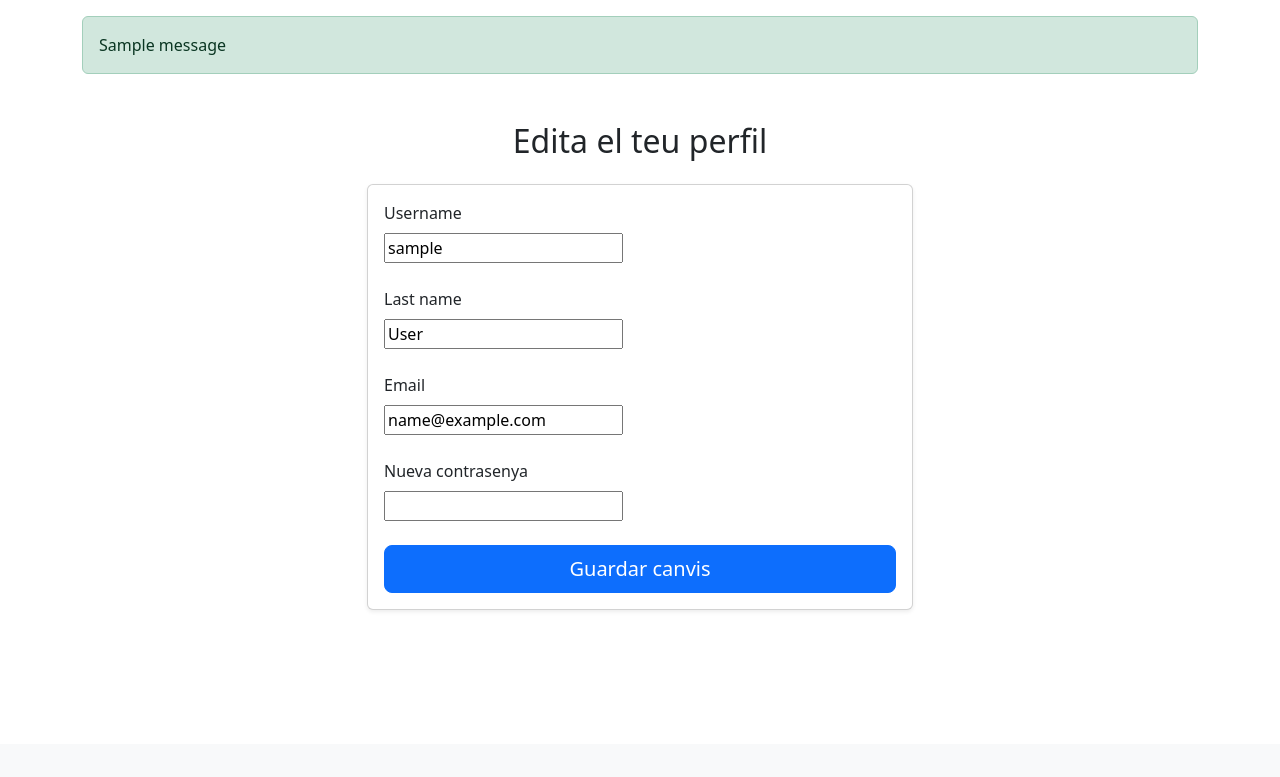
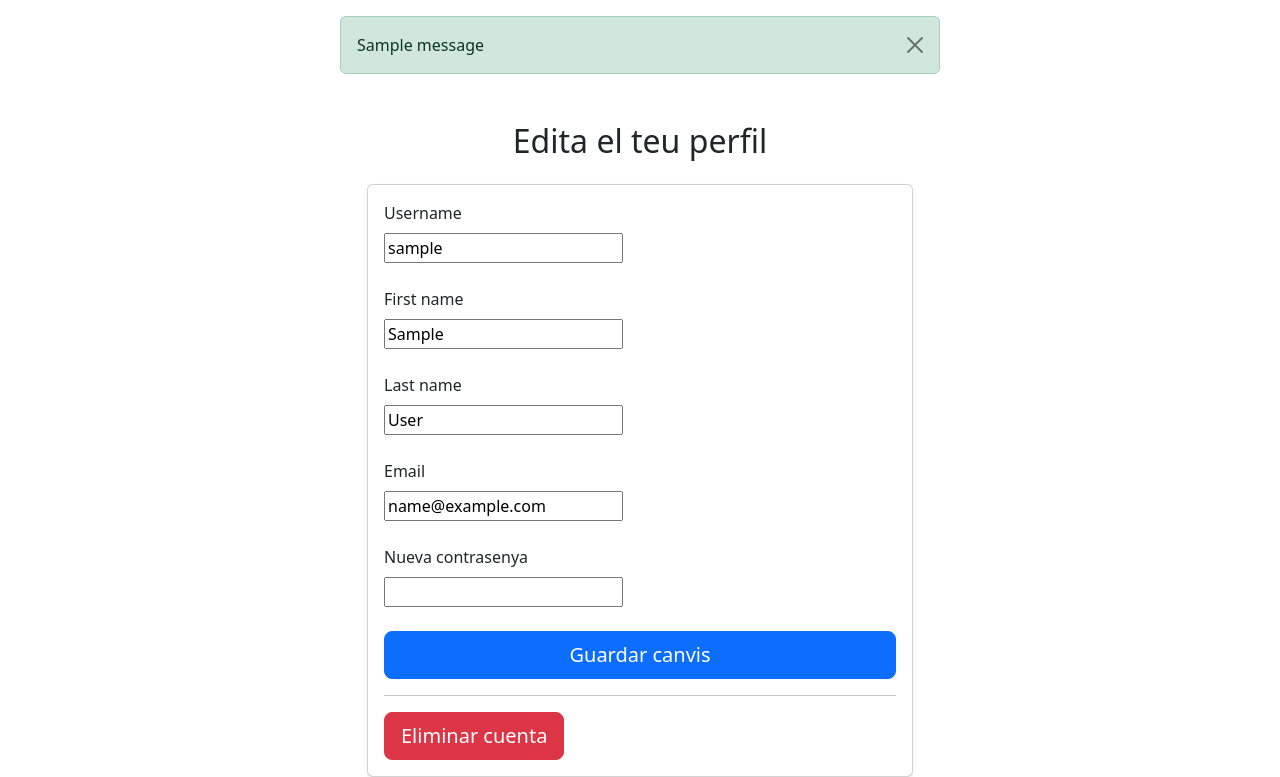
Before and after one commit to osc4r-mm/python, a Django app: page /profile/edit/ in a window 1280 px wide. Shown: the part 56-833 px from the top of the page. Before the commit the page ends 666 px from the top, so only its background shows below. Run offline with Django 4.2, Linux system fonts and the light colour scheme; a user stored in the database is signed in; tables that the repository leaves empty hold one stand-in row (values such as "Sample post"); one stand-in notice (Sample message) is shown; style sheets or scripts are compiled from the project's sources; some libraries are stand-ins or nearby versions.

Commit message:
parcial 3

```diff
--- a/djongo/gym_project/gym_app/forms.py
+++ b/djongo/gym_project/gym_app/forms.py
@@ -2,19 +2,23 @@ from django import forms
 from django.contrib.auth.forms import UserCreationForm
 from .models import User
 
+# Formulari per al registre d'usuaris nous
 class UserRegistrationForm(UserCreationForm):
     email = forms.EmailField(required=True)
     class Meta:
         model = User
-        fields = ['email', 'username', 'last_name', 'role', 'password1', 'password2']
+        fields = ['email', 'username', 'first_name', 'last_name', 'role', 'password1', 'password2']
 
+# Formulari per a l'inici de sessió
 class UserLoginForm(forms.Form):
     email = forms.EmailField()
     password = forms.CharField(widget=forms.PasswordInput)
 
+# Formulari per editar el perfil d'un usuari
 class EditProfileForm(forms.ModelForm):
     class Meta:
         model = User
-        fields = ['username', 'last_name', 'email']
+        fields = ['username', 'first_name', 'last_name', 'email']
+
 
     password = forms.CharField(widget=forms.PasswordInput(), required=False, label="Nueva contrasenya")
--- a/djongo/gym_project/gym_app/templates/base.html
+++ b/djongo/gym_project/gym_app/templates/base.html
@@ -5,27 +5,28 @@
         <meta charset="UTF-8">
         <meta name="viewport" content="width=device-width, initial-scale=1.0">
         <title>{% block title %}GymApp{% endblock %}</title>
+
         <link href="https://cdn.jsdelivr.net/npm/bootstrap@5.3.0-alpha1/dist/css/bootstrap.min.css" rel="stylesheet">
         <link href="{% static 'dist/bundle.css' %}" rel="stylesheet">
         <link href="{% static 'dist/style.css' %}" rel="stylesheet">
     </head>
     <body>
+        <!-- Barra de navegació -->
         <nav class="navbar navbar-expand-lg navbar-light bg-light">
             <div class="container-fluid">
+                <!-- Enllaç a la pàgina d'inici -->
                 <a class="navbar-brand" href="{% url 'home' %}">Gimnàs</a>
-                <button class="navbar-toggler" type="button" data-bs-toggle="collapse" data-bs-target="#navbarNav" aria-controls="navbarNav" aria-expanded="false" aria-label="Toggle navigation">
-                    <span class="navbar-toggler-icon"></span>
-                </button>
+                <!-- Elements del menú de navegació -->
                 <div class="collapse navbar-collapse" id="navbarNav">
-                    <ul class="navbar-nav ms-auto">
-                        {% if user.is_authenticated %}
+                    <ul class="navbar-nav ms-auto"> <!-- Menú alineat a la dreta -->
+                        {% if user.is_authenticated %} <!-- Si l'usuari ha iniciat sessió -->
                             <li class="nav-item">
                                 <a class="nav-link" href="{% url 'profile' %}">El teu perfil</a>
                             </li>
                             <li class="nav-item">
                                 <a class="nav-link" href="{% url 'logout' %}">Tancar sessió</a>
                             </li>
-                        {% else %}
+                        {% else %} <!-- Si l'usuari no ha iniciat sessió -->
                             <li class="nav-item">
                                 <a class="nav-link" href="{% url 'login' %}">Iniciar sessió</a>
                             </li>
@@ -37,17 +38,25 @@
                 </div>
             </div>
         </nav>
+
+        <!-- Missatges de errors o confirmacions -->
         {% if messages %}
-    <div class="container mt-3">
-        {% for message in messages %}
-            <div class="alert alert-{{ message.tags }}">{{ message }}</div>
-        {% endfor %}
-    </div>
-{% endif %}
+            <div class="container mt-3">
+                {% for message in messages %}
+                    <!-- Missatges amb recuadre centrat i colors dependents del tipus -->
+                    <div class="alert alert-{{ message.tags }} alert-dismissible fade show mx-auto" style="max-width: 600px;" role="alert">
+                        {{ message }}
+                        <button type="button" class="btn-close" data-bs-dismiss="alert" aria-label="Close"></button>
+                    </div>
+                {% endfor %}
+            </div>
+        {% endif %}
 
+        <!-- Secció de contingut de les plantilles -->
         {% block content %}
         {% endblock %}
 
+        <!-- Bootstrap JS i arxius JavaScript -->
         <script src="https://cdn.jsdelivr.net/npm/bootstrap@5.3.0-alpha1/dist/js/bootstrap.bundle.min.js"></script>
         <script src="{% static 'dist/bundle.js' %}"></script>
     </body>
--- a/djongo/gym_project/gym_app/templates/edit_profile.html
+++ b/djongo/gym_project/gym_app/templates/edit_profile.html
@@ -28,6 +28,11 @@
                             <button type="submit" class="btn btn-primary btn-lg">Guardar canvis</button>
                         </div>
                     </form>
+                    <hr>
+                    <form method="POST" action="{% url 'delete_user' %}">
+                        {% csrf_token %}
+                        <button type="submit" class="btn btn-danger btn-lg">Eliminar cuenta</button>
+                    </form>
                 </div>
             </div>
         </div>
--- a/djongo/gym_project/gym_app/templates/profile.html
+++ b/djongo/gym_project/gym_app/templates/profile.html
@@ -10,8 +10,8 @@
                 <p>{{ user.username }}</p>
             </div>
             <div class="mb-3">
-                <strong>cognom:</strong>
-                <p>{{ user.last_name }}</p>
+                <strong>Nom complet:</strong>
+                <p>{{ user.last_name }} {{ user.first_name }}</p>
             </div>
             <div class="mb-3">
                 <strong>Correu electrònic:</strong>
--- a/djongo/gym_project/gym_app/urls.py
+++ b/djongo/gym_project/gym_app/urls.py
@@ -7,8 +7,9 @@ urlpatterns = [
     path('', views.home, name='home'),
     path('register/', views.register, name='register'),
     path('login/', auth_views.LoginView.as_view(next_page='home'), name='login'),
+    path('profile/', views.profile, name='profile'),
     path('profile/edit/', views.edit_profile, name='edit_profile'),
-    path('profile/', views.profile, name='profile'),
+    path('profile/delete/', views.delete_user, name='delete_user'),
     path('logout/', auth_views.LogoutView.as_view(next_page='home'), name='logout'),
     path('admin/', admin.site.urls),
     ]
--- a/djongo/gym_project/gym_app/views.py
+++ b/djongo/gym_project/gym_app/views.py
@@ -5,12 +5,13 @@ from django.contrib.auth.decorators import login_required
 from django.contrib import messages
 from .forms import *
 
+# Vista per al registre d'un nou usuari
 def register(request):
     if request.method == 'POST':
         form = UserRegistrationForm(request.POST)
         if form.is_valid():
-            user = form.save()
-            login(request, user)
+            user = form.save()  # Guarda el nou usuari a la base de dades
+            login(request, user)  # Inicia sessió automàticament després del registre
             messages.success(request, 'Registre completat amb èxit!')
             return redirect('home')
         else:
@@ -19,13 +20,14 @@ def register(request):
         form = UserRegistrationForm()
     return render(request, 'register.html', {'form': form})
 
+# Vista per iniciar sessió d'un usuari
 def user_login(request):
     if request.method == 'POST':
         form = UserLoginForm(request.POST)
         if form.is_valid():
             email = form.cleaned_data.get('email')
             password = form.cleaned_data.get('password')
-            user = authenticate(request, email=email, password=password)
+            user = authenticate(request, email=email, password=password)  # Autentica l'usuari amb email i contrasenya
             if user is not None:
                 login(request, user)
                 messages.success(request, 'Has iniciat sessió correctament!')
@@ -36,27 +38,39 @@ def user_login(request):
         form = UserLoginForm()
     return render(request, 'login.html', {'form': form})
 
+# Vista per editar el perfil de l'usuari (requereix estar autenticat)
 @login_required
 def edit_profile(request):
     if request.method == 'POST':
-        form = EditProfileForm(request.POST, instance=request.user)
+        form = EditProfileForm(request.POST, instance=request.user)  # Actualitza el perfil de l'usuari actual
         if form.is_valid():
-            form.save()  # Guarda los cambios en el usuario actual
+            form.save()  # Guarda els canvis en el perfil
             messages.success(request, 'Perfil actualitzat exitosament')
-            return redirect('profile')  # Redirige a la vista de perfil
+            return redirect('profile')
     else:
-        form = EditProfileForm(instance=request.user)  # Precarga el formulario con datos del usuario actual
+        form = EditProfileForm(instance=request.user)  # Precàrrega el formulari amb les dades de l'usuari actual
     return render(request, 'edit_profile.html', {'form': form})
 
+@login_required
+def delete_user(request):
+    user = request.user
+    if request.method == "POST":
+        user.delete()
+        messages.success(request, "Tu cuenta ha sido eliminada exitosamente.")
+        return redirect('home')
+    return render(request, 'delete_user.html', {'user': user})
 
+# Vista per a la pàgina principal (requereix estar autenticat)
 @login_required
 def home(request):
     return render(request, 'home.html')
 
+# Vista per mostrar el perfil de l'usuari (requereix estar autenticat)
 @login_required
 def profile(request):
     return render(request, 'profile.html')
 
+# Vista per tancar sessió
 def logout_view(request):
-    logout(request)
+    logout(request)  # Tanca la sessió de l'usuari
     return redirect('home')
```
Also changed, not shown: djongo/gym_project/gym_app/models.py (+7 -1 lines), djongo/gym_project/gym_app/templates/register.html (+5 -5 lines), djongo/gym_project/gym_app/templates/registration/login.html (+9 -0 lines).
